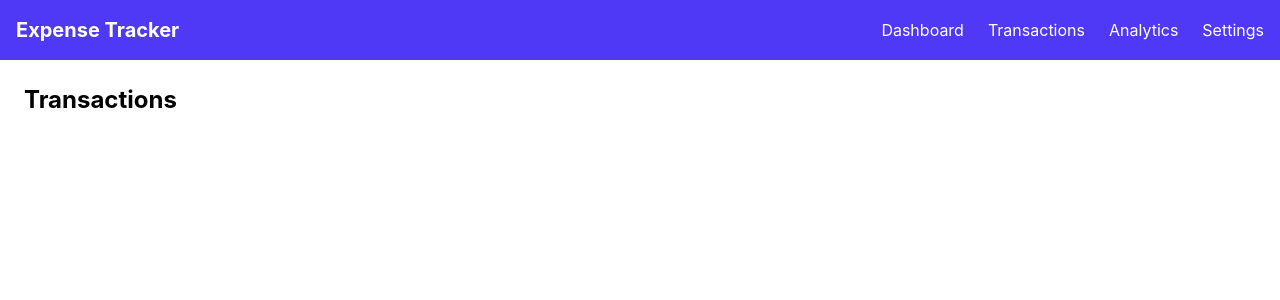
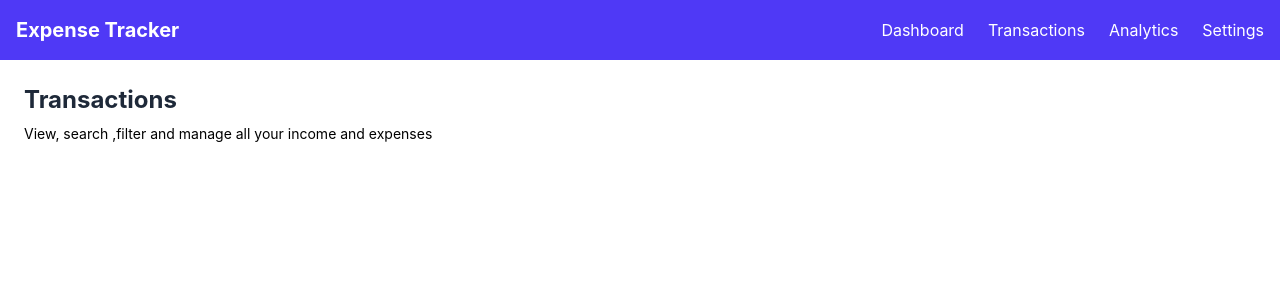
Before and after one commit to betty1233/Expense-Tracker, a React (Vite) app: page /transactions in a window 1280 px wide. Shown: the top 300 px of the page. Built offline with nearby package versions, Linux system fonts and the light colour scheme.

Commit message:
filling the transaction page

```diff
--- a/src/App.jsx
+++ b/src/App.jsx
@@ -1,5 +1,4 @@
 import { BrowserRouter, Routes, Route } from "react-router-dom";
-
 import Navbar from "./components/Navbar";
 import Dashboard from "./pages/Dashboard";
 import Transactions from "./pages/Transactions";
--- a/src/components/TransactionList.jsx
+++ b/src/components/TransactionList.jsx
@@ -17,7 +17,7 @@ export default function TransactionList({
       <div className="flex items-center justify-between">
 
         <h2 className="text-xl font-semibold">
-          Recent Transactions
+          All Transactions
         </h2>
 
         {searchedTransactions.length > 0 && (
--- a/src/pages/Transactions.jsx
+++ b/src/pages/Transactions.jsx
@@ -1,8 +1,12 @@
 export default function Transactions(){
     return (
-        <div>
-            <h1 className= "text-2xl font-bold p-6">
+        <div className="p-6">
+            <h1 className= "text-2xl font-bold text-gray-800">
                 Transactions</h1>
+
+                <p className="mt-2 text-sm text-grey-500">
+                    View, search ,filter and manage all your income and expenses
+                </p>
         </div>
     )
 }
```
Also changed, not shown: src/components/Hh.Jsx (deleted), src/components/Pp.jsx (deleted).
